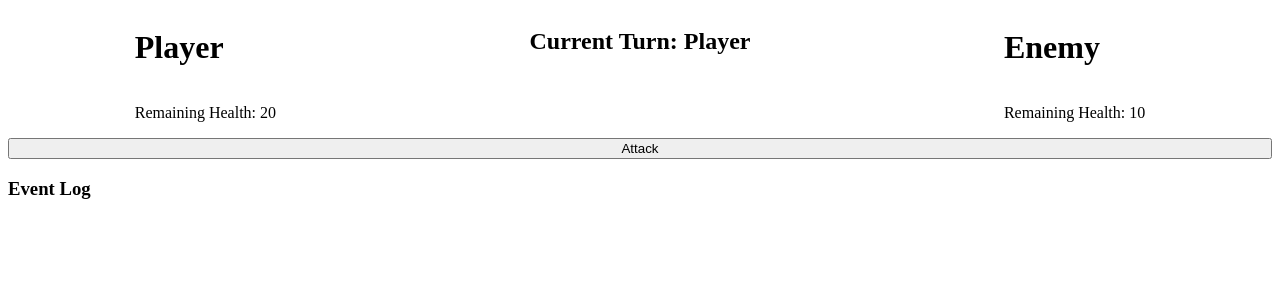
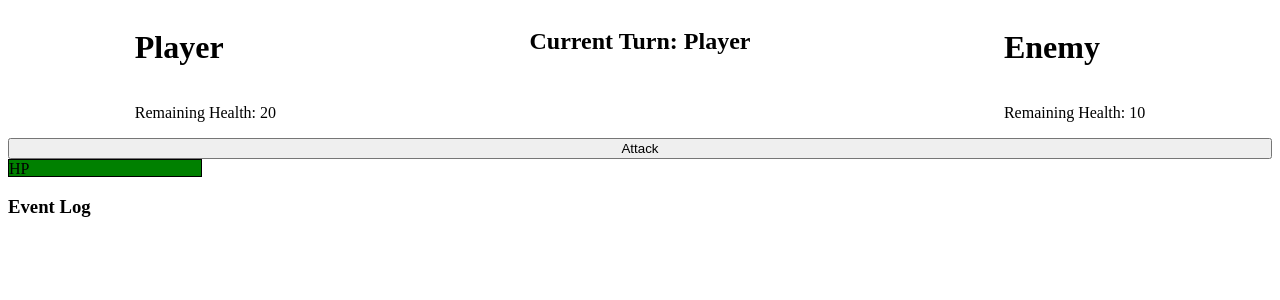
Before and after one commit to dbrodie122/react-game, a Next.js app: page /battle-test in a window 1280 px wide. Shown: the top 300 px of the page. Built offline with nearby package versions, Linux system fonts and the light colour scheme.

Commit message:
Create working healthbar component

```diff
--- /dev/null
+++ b/components/battle/HealthBar.js
@@ -0,0 +1,20 @@
+import React from 'react';
+
+const HealthBar = (props) => {
+
+  return (
+    <div className='outer-container'>
+      <div style={props.healthStyle}>HP</div>
+      <style jsx>{`
+        .outer-container {
+          width: 15vw;
+          height: 2vh;
+          border: 1px solid black;
+        }
+
+      `}</style>
+    </div>
+  )
+}
+
+export default HealthBar;
--- a/pages/battle-test.js
+++ b/pages/battle-test.js
@@ -1,4 +1,5 @@
 import React from 'react';
+import HealthBar from '../components/battle/HealthBar';
 
 class BattleTest extends React.Component {
   constructor(props) {
@@ -10,11 +11,13 @@ class BattleTest extends React.Component {
       player: {
         name: 'Player',
         health: 20,
+        maxHealth: 20,
         strength: 5
       },
       enemy: {
         name: 'Enemy',
         health: 10,
+        maxHealth:10,
         strength: 5
       },
       eventLog: []
@@ -75,11 +78,31 @@ class BattleTest extends React.Component {
     }
   }
 
+// progress bar
+  // get the total health of the enemy
+  // when damage is done it is subtracted from the total.
+  // get the new percentage of health remaining
+  // have a div which has width that changes dynamically relative to the length of the container.
 
 
 
 
   render() {
+    const percentHealthRemaining = ((this.state.player.health / this.state.player.maxHealth) * 100)
+    let color = 'green';
+    if (percentHealthRemaining <= 25) {
+      color = 'red';
+    } else if (percentHealthRemaining <= 50) {
+      color = 'yellow';
+    } else if (percentHealthRemaining > 50) {
+      color = 'green';
+    }
+    const healthStyle = {
+      backgroundColor: `${color}`,
+      width: `${percentHealthRemaining}%`,
+      height: '100%',
+      transition: 'all 0.5s'
+    };
 
     return(
       <div className='main-container'>
@@ -95,16 +118,17 @@ class BattleTest extends React.Component {
           </div>
         </div>
         <button onClick={ this.attack }>Attack</button>
+        <HealthBar healthStyle={ healthStyle }/>
         <h3>Event Log</h3>
         { this.state.eventLog.length > 0 && this.state.eventLog.map((event, i) => <p key={ event + i }>{ event }</p>) }
         <style jsx>{`
+          .main-container {
+            display: flex;
+            flex-direction: column;
+          }
           .secondary-container {
             display: flex;
             justify-content: space-around;
-          }
-          .main-container {
-            display: flex;
-            flex-direction: column;
           }
           .info-column {
             display: flex;
```
